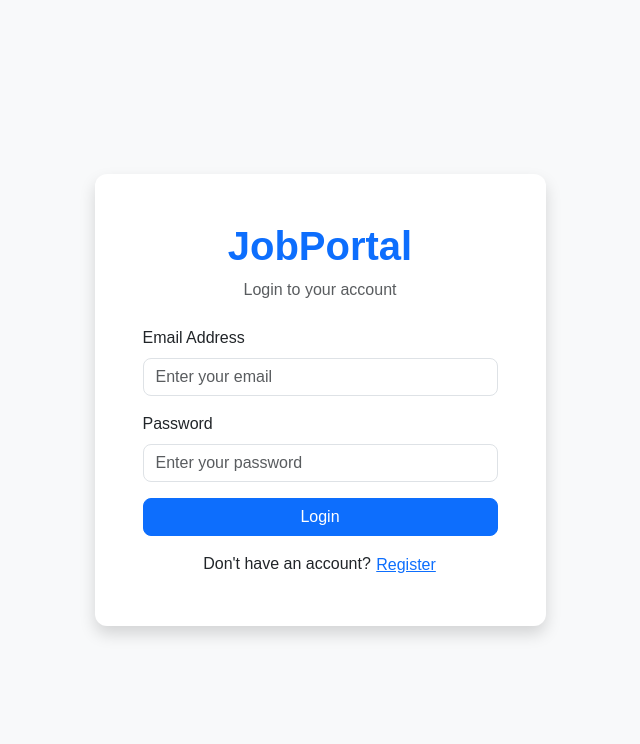
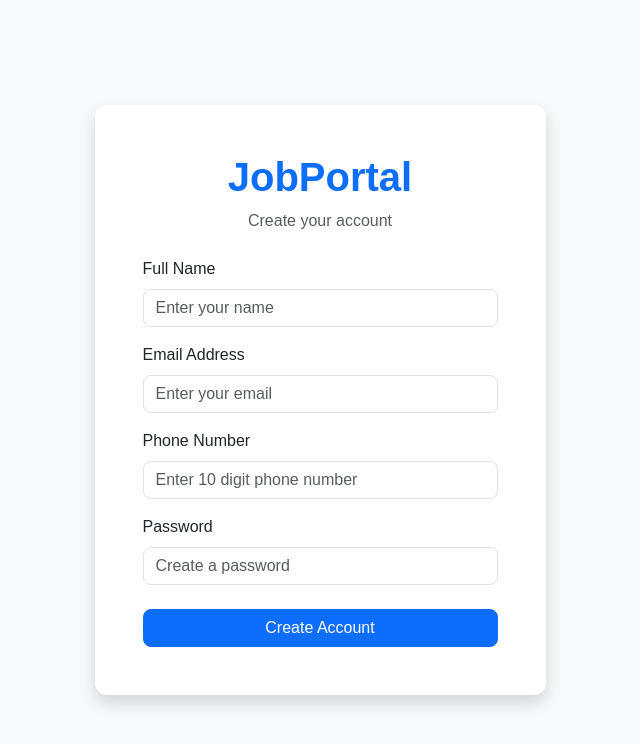
Before and after one commit to Madesh-D/JobPortal, a React (Vite) app in the folder frontend/: page / in a window 1280 px wide. Shown: the top 744 px of the page, without its empty margins (320-960 px from the left). Built offline with nearby package versions, Linux system fonts and the light colour scheme.

Commit message:
Show registration page first

```diff
--- a/frontend/src/App.jsx
+++ b/frontend/src/App.jsx
@@ -17,7 +17,7 @@ function App() {
 
     const [page, setPage] = useState("jobs");
 
-    const [authPage, setAuthPage] = useState("login");
+    const [authPage, setAuthPage] = useState("register");
 
     const [selectedJob, setSelectedJob] = useState(null);
 
```
